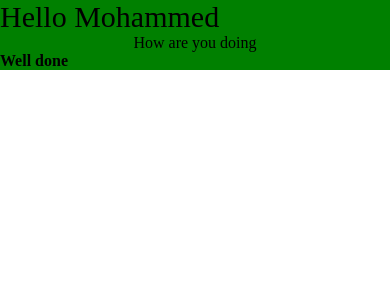
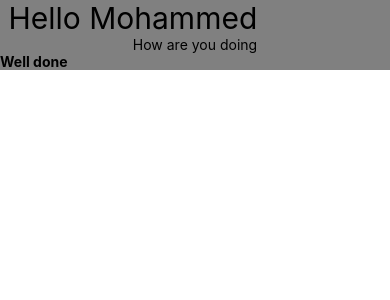
Before and after one commit to Mohammed849/FirstTryReactNavtive, a React Native app: screen / in a window 390 px wide. Shown: the top 300 px of the page. Built offline with nearby package versions, Linux system fonts and the light colour scheme.

Commit message:
ReactNative

```diff
--- a/App.js
+++ b/App.js
@@ -1,16 +1,31 @@
 import React from 'react';
-import { View, Text } from 'react-native';
+import { View, Text, StyleSheet } from 'react-native';
 
 const ViewTex = () => {
   return (
-    <View style={{ backgroundColor: 'green' }}>
+    <View style={styles.Bgcgrey}>
       <View>
-        <text style={{ fontSize: 30 }}> Hello Mohammed</text>
-        <text style={{ textAlign: 'center' }}>How are you doing</text>
-        <text style={{ fontWeight: 'bold' }}>Well done</text>
+        <Text style={styles.Taille}> Hello Mohammed</Text>
+        <Text style={styles.centre}>How are you doing</Text>
+        <Text style={styles.Engras}>Well done</Text>
       </View>
     </View>
   );
 };
+const styles = StyleSheet.create({
+  Bgcgrey: {
+    backgroundColor: 'grey',
+  },
+  Taille: {
+    fontSize: 30,
+  },
+
+  centre: {
+    textAlign: 'center',
+  },
+  Engras: {
+    fontWeight: 'bold',
+  },
+});
 
 export default ViewTex;
```
